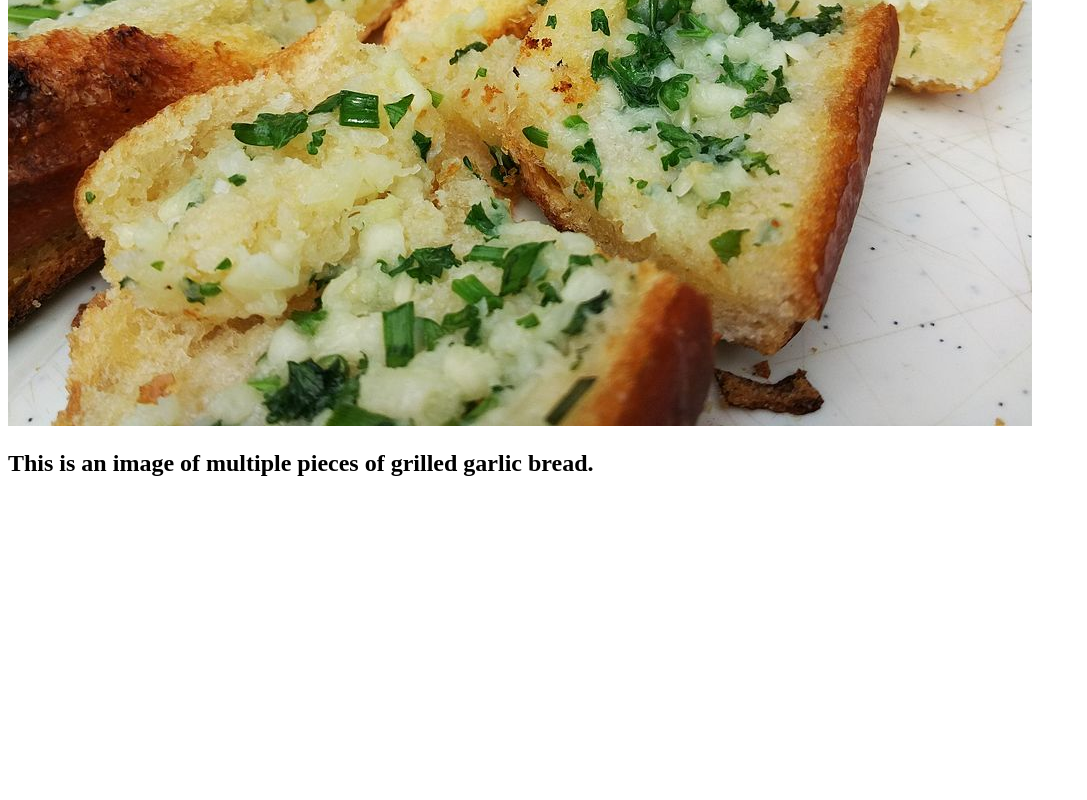
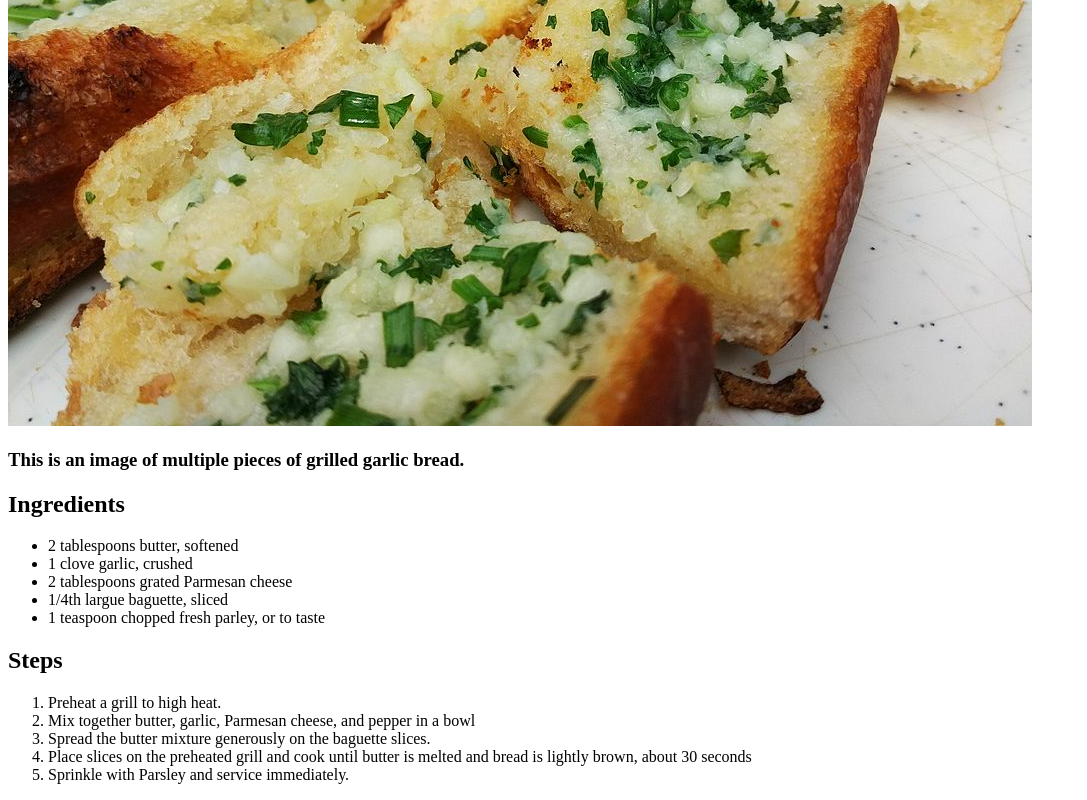
Before and after one commit to derryck1/odin-recipes, a plain HTML site: page recipes/ggb.html in a window 1280 px wide. Shown: the part 422-1222 px from the top of the page, without its empty margins (0-1087 px from the left). Before the commit the page ends 919 px from the top, so only its background shows below. Drawn offline with Linux system fonts and the light colour scheme.

Commit message:
Add Ingredients (with UL) and Steps (with OL)
Added Ingredients and Steps to GGB file.
Ingredients contain UL, Steps contain OL.
Headings made with h2. Description for photo made with h3
Added Paragraphs explaining the food

```diff
--- a/recipes/ggb.html
+++ b/recipes/ggb.html
@@ -8,7 +8,24 @@
     <body>
         <h1>Grilled Garlic Bread</h1>
         <img src="../images/ggb.jpg" alt="an image of multiple pieces of garlic bread">
+        <h3>This is an image of multiple pieces of grilled garlic bread.</h3>
 
-        <h2>This is an image of multiple pieces of grilled garlic bread.</h2>
+        <h2>Ingredients</h2>
+        <ul>
+            <li>2 tablespoons butter, softened</li>
+            <li>1 clove garlic, crushed</li>
+            <li>2 tablespoons grated Parmesan cheese</li>
+            <li>1/4th largue baguette, sliced</li>
+            <li>1 teaspoon chopped fresh parley, or to taste</li>
+        </ul>
+        <h2>Steps</h2>
+        <ol>
+            <li>Preheat a grill to high heat.</li>
+            <li>Mix together butter, garlic, Parmesan cheese, and pepper in a bowl</li>
+            <li>Spread the butter mixture generously on the baguette slices.</li>
+            <li>Place slices on the preheated grill and cook until butter is melted and bread is lightly brown, about 30 seconds</li>
+            <li>Sprinkle with Parsley and service immediately.</li>
+        </ol>
+
     </body>
 </html>
```
Also changed, not shown: index.html (+4 -1 lines), recipes/nycc.html (added).
